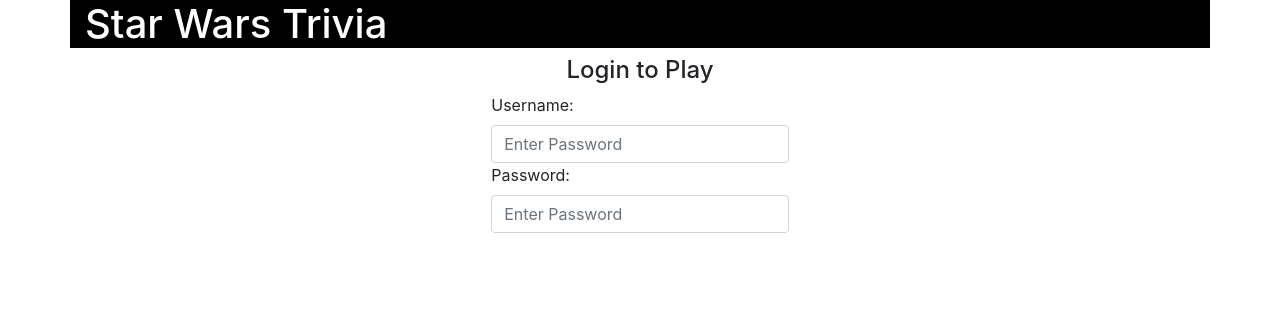
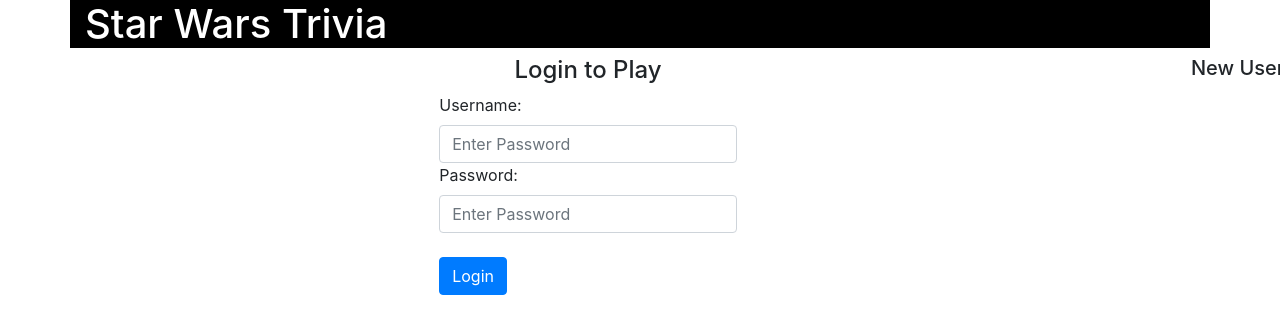
Before and after one commit to bntufte/sw_front, an Angular app: page / in a window 1280 px wide. Shown: the top 334 px of the page. Built offline with nearby package versions, Linux system fonts and the light colour scheme.

Commit message:
worked on the login component

```diff
--- a/src/app/components/login/login.component.html
+++ b/src/app/components/login/login.component.html
@@ -1,9 +1,16 @@
-<div class = "row">
-    <div class = "col-xl-3 login">
-    <h4 class="col-lg-12 text-center" id ="header">Login to Play</h4>
-    <label>Username:</label>
-    <input class = "col-sm-12 form-control" type="text" placeholder="Enter Password">
-    <label>Password:</label>
-    <input class = "col-sm-12 form-control" type="password" placeholder="Enter Password">
+<div class="row">
+    <div class="col-xl-3 login">
+        <h4 class="col-lg-12 text-center" id="header">Login to Play</h4>
+        <label>Username:</label>
+        <input class="col-sm-12 form-control" type="text" placeholder="Enter Password">
+        <label>Password:</label>
+        <input class="col-sm-12 form-control" type="password" placeholder="Enter Password">
+        <br>
+        <button class='btn btn-primary'>Login</button>
+    </div>
+    <span>
+        <div>
+            <h5 class = "text-center">New User?</h5>
+        </div>
+    </span>
 </div>
-</div>
```
